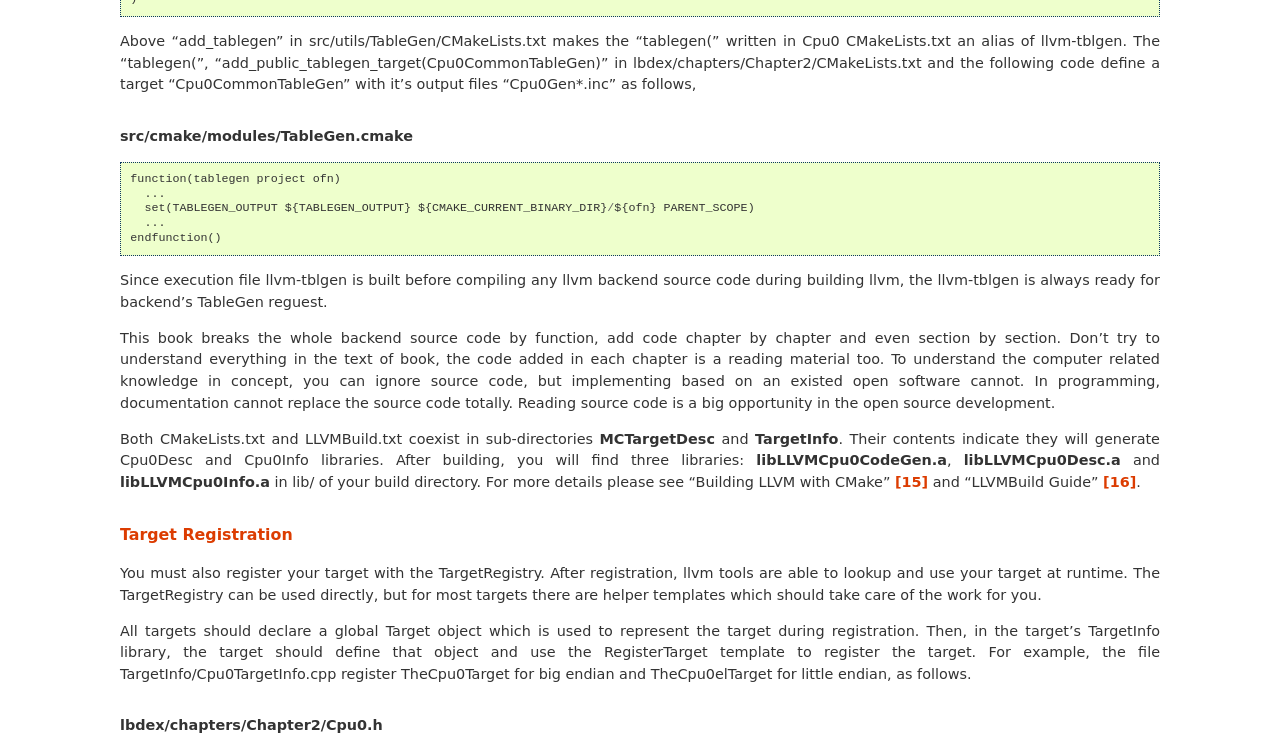
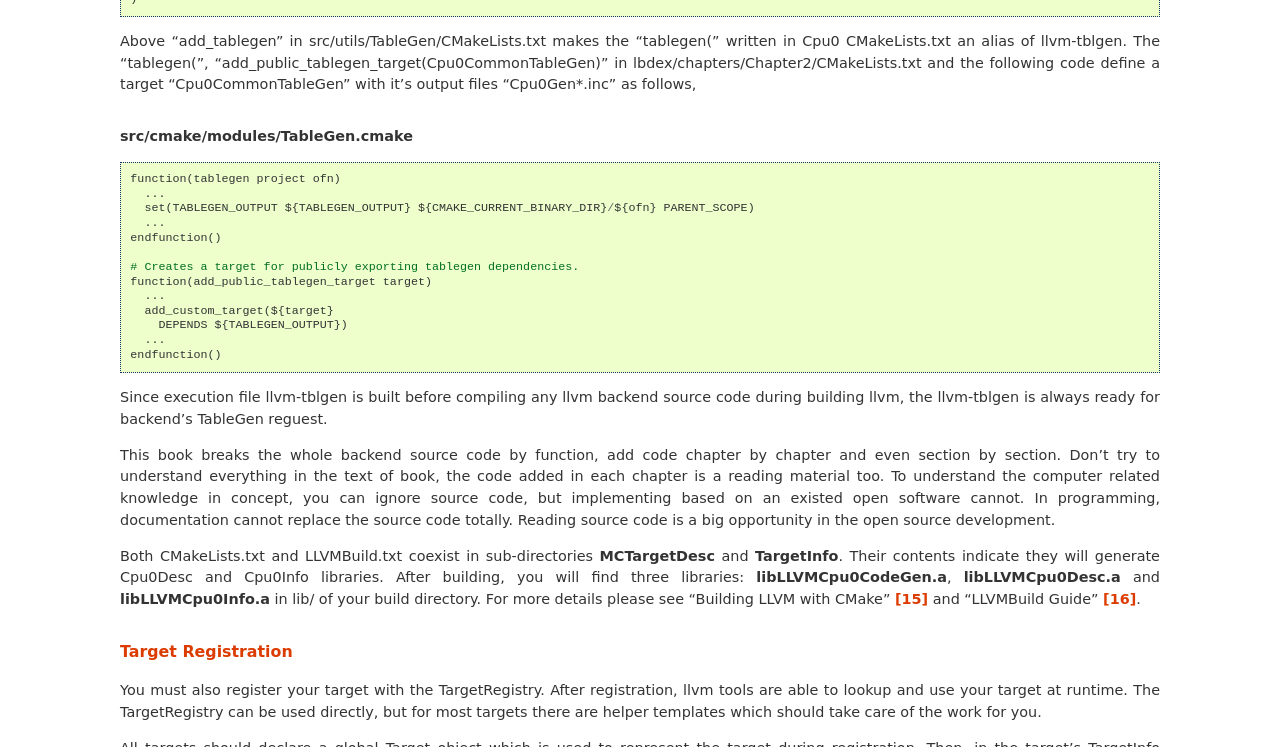
Before and after one commit to Jonathan2251/lbd, a Sphinx documentation site: the page built from source/llvmstructure.rst, in a window 1280 px wide and 900 px high, scrolled down 28542 px, cut to the strip 0-747 px from the top of the window. Built offline with Sphinx 7.4.7, drawn with Linux system fonts in a browser that asks for light colours; formulas are drawn with MathJax 3; pages that are not in the unit, such as notebooks, are missing from menus.

Commit message:
Explain "tablegen(" in CMakeLists.txt

```diff
--- a/source/llvmstructure.rst
+++ b/source/llvmstructure.rst
@@ -2004,6 +2004,14 @@ lbdex/chapters/Chapter2/CMakeLists.txt and the following code define a target
     ...
   endfunction()
 
+  # Creates a target for publicly exporting tablegen dependencies.
+  function(add_public_tablegen_target target)
+    ...
+    add_custom_target(${target}
+      DEPENDS ${TABLEGEN_OUTPUT})
+    ...
+  endfunction()
+
 Since execution file llvm-tblgen is built before compiling any llvm backend
 source code during building llvm, the llvm-tblgen is always ready for backend's
 TableGen reguest.
```
